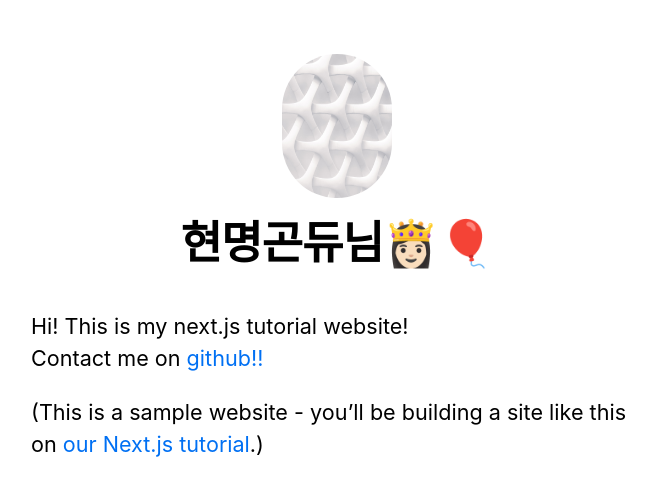
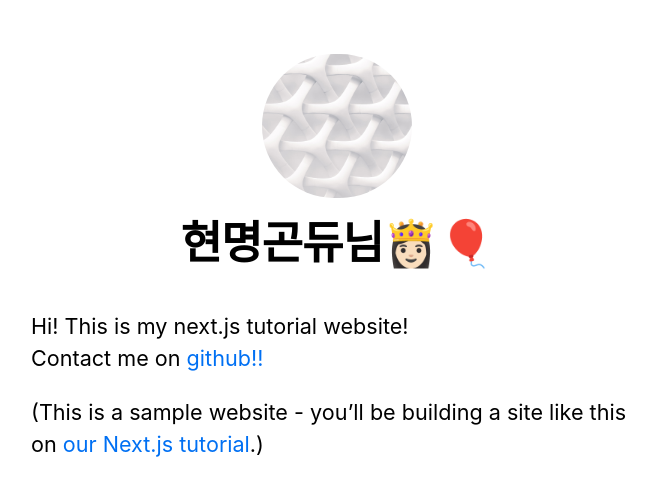
Before and after one commit to hyunmyungJaneLee/nextjs-blog, a Next.js app: page / in a window 1280 px wide. Shown: the top 496 px of the page, without its empty margins (303-959 px from the left). Built offline with nearby package versions, Linux system fonts and the light colour scheme.

Commit message:
레이아웃 파일 수정

```diff
--- a/components/layout.js
+++ b/components/layout.js
@@ -33,7 +33,7 @@ export default function Layout({ children, home }) {
               src='/images/profile.jpg'
               className={utilStyles.borderCircle}
               height={144}
-              width={110}
+              width={150}
               alt={name}
             />
             <h1 className={utilStyles.heading2Xl}>{name}</h1>
```
